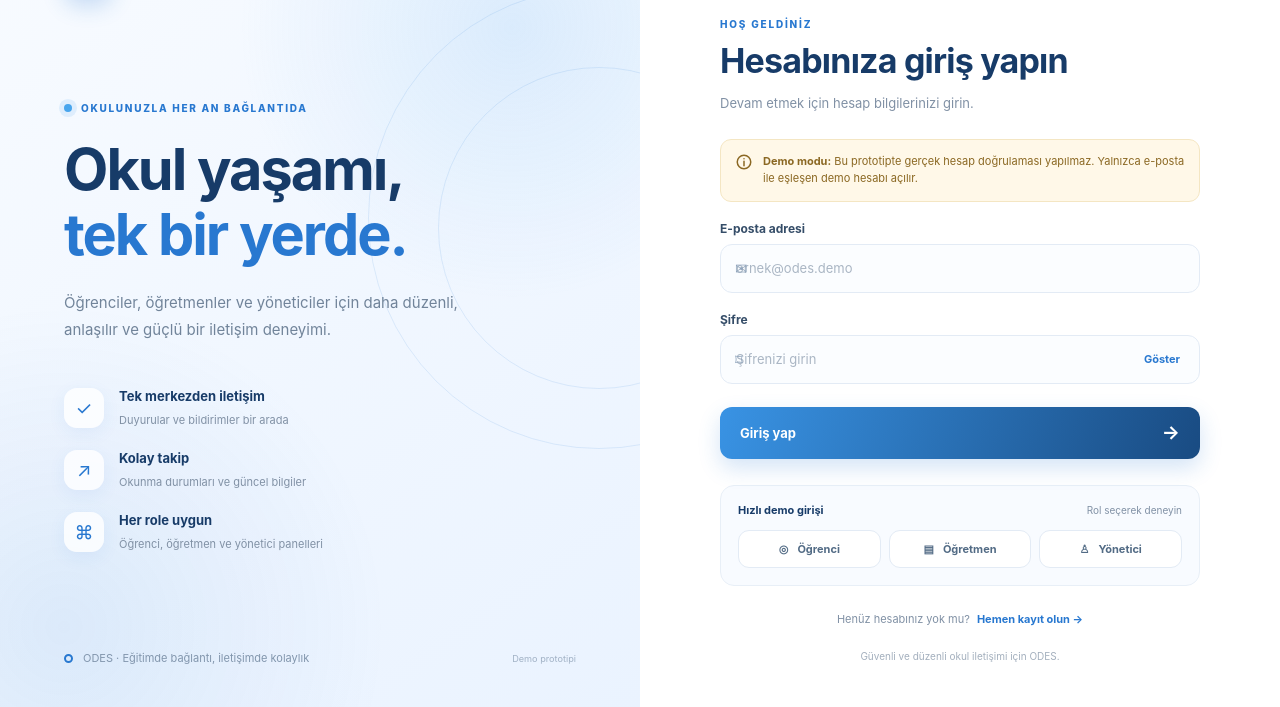
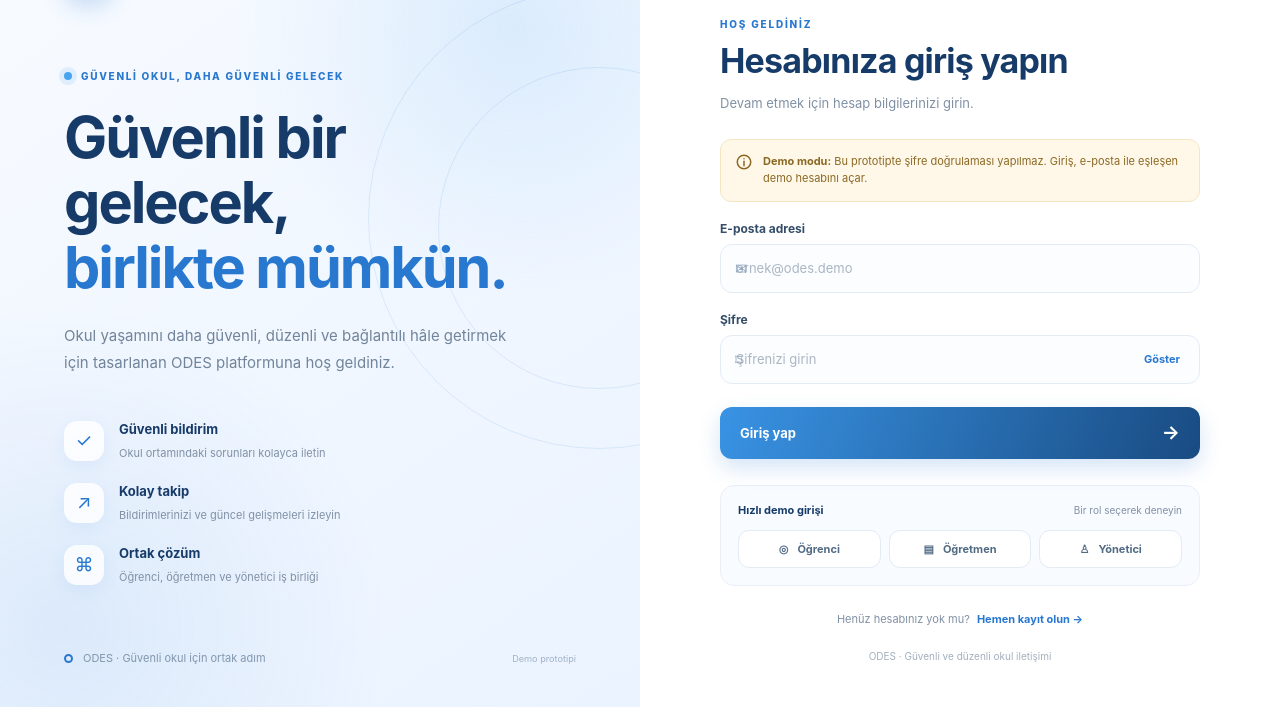
Before and after one commit to yasobabainho/ODES, a plain HTML site: page login.html in a window 1280 px wide. Shown: the part 93-800 px from the top of the page. Drawn offline with Linux system fonts and the light colour scheme.

Commit message:
Update login.html

```diff
--- a/login.html
+++ b/login.html
@@ -2,7 +2,7 @@
 <!doctype html>
 <html lang="tr">
 <head>
-  <meta charset="utf-8">
+  <meta charset="UTF-8">
   <meta name="viewport" content="width=device-width, initial-scale=1">
   <meta name="theme-color" content="#f4f8ff">
   <title>Giriş Yap | ODES</title>
@@ -27,17 +27,17 @@
 
         <span class="eyebrow">
           <span class="eyebrow-dot"></span>
-          OKULUNUZLA HER AN BAĞLANTIDA
+          GÜVENLİ OKUL, DAHA GÜVENLİ GELECEK
         </span>
 
         <h2>
-          Okul yaşamı,<br>
-          <em>tek bir yerde.</em>
+          Güvenli bir gelecek,<br>
+          <em>birlikte mümkün.</em>
         </h2>
 
         <p>
-          Öğrenciler, öğretmenler ve yöneticiler için daha düzenli,
-          anlaşılır ve güçlü bir iletişim deneyimi.
+          Okul yaşamını daha güvenli, düzenli ve bağlantılı hâle getirmek
+          için tasarlanan ODES platformuna hoş geldiniz.
         </p>
 
         <div class="feature-list">
@@ -45,8 +45,8 @@
           <div class="feature-item">
             <span class="feature-icon">✓</span>
             <span>
-              <b>Tek merkezden iletişim</b>
-              <small>Duyurular ve bildirimler bir arada</small>
+              <b>Güvenli bildirim</b>
+              <small>Okul ortamındaki sorunları kolayca iletin</small>
             </span>
           </div>
 
@@ -54,15 +54,15 @@
             <span class="feature-icon">↗</span>
             <span>
               <b>Kolay takip</b>
-              <small>Okunma durumları ve güncel bilgiler</small>
+              <small>Bildirimlerinizi ve güncel gelişmeleri izleyin</small>
             </span>
           </div>
 
           <div class="feature-item">
             <span class="feature-icon">⌘</span>
             <span>
-              <b>Her role uygun</b>
-              <small>Öğrenci, öğretmen ve yönetici panelleri</small>
+              <b>Ortak çözüm</b>
+              <small>Öğrenci, öğretmen ve yönetici iş birliği</small>
             </span>
           </div>
 
@@ -71,7 +71,7 @@
 
       <div class="auth-side-bottom">
         <span class="mini-orbit"></span>
-        <span>ODES · Eğitimde bağlantı, iletişimde kolaylık</span>
+        <span>ODES · Güvenli okul için ortak adım</span>
         <small>Demo prototipi</small>
       </div>
 
@@ -85,7 +85,7 @@
           <span class="mobile-brand-mark">O</span>
           <span>
             <b>ODES</b>
-            <small>Okul iletişim platformu</small>
+            <small>Güvenli Okul Platformu</small>
           </span>
         </div>
 
@@ -103,8 +103,8 @@
           <span id="warnIc"></span>
           <span>
             <b>Demo modu:</b>
-            Bu prototipte gerçek hesap doğrulaması yapılmaz.
-            Yalnızca e-posta ile eşleşen demo hesabı açılır.
+            Bu prototipte şifre doğrulaması yapılmaz.
+            Giriş, e-posta ile eşleşen demo hesabını açar.
           </span>
         </div>
 
@@ -117,6 +117,7 @@
 
             <div class="input-wrap">
               <span class="input-symbol">✉</span>
+
               <input
                 class="input"
                 id="email"
@@ -174,7 +175,7 @@
 
           <div class="demo-heading">
             <b>Hızlı demo girişi</b>
-            <span>Rol seçerek deneyin</span>
+            <span>Bir rol seçerek deneyin</span>
           </div>
 
           <div class="btns">
@@ -209,12 +210,12 @@
         <p class="auth-foot">
           Henüz hesabınız yok mu?
           <a href="register.html">
-            Hemen kayıt olun <span>→</span>
+            Hemen kayıt olun →
           </a>
         </p>
 
         <div class="auth-legal">
-          Güvenli ve düzenli okul iletişimi için ODES.
+          ODES · Güvenli ve düzenli okul iletişimi
         </div>
 
       </div>
```
